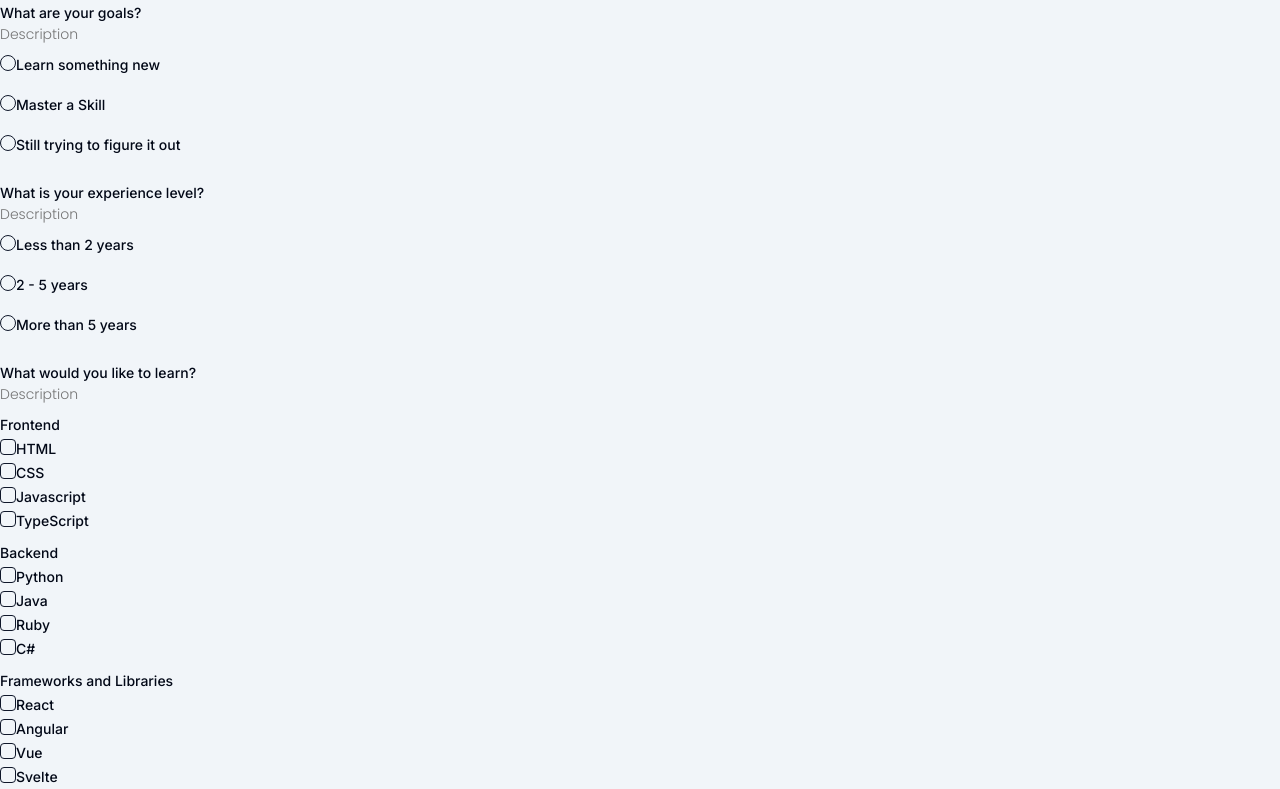
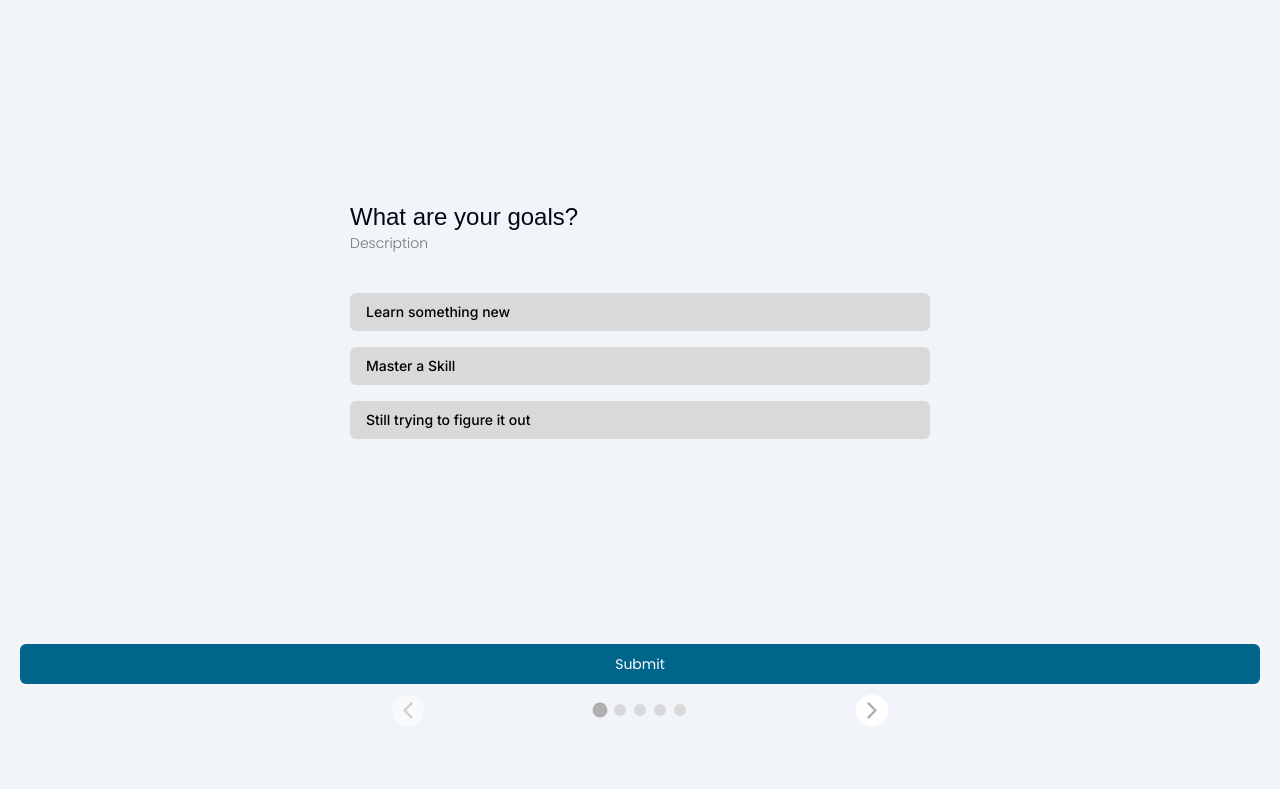
Before and after one commit to Software-Developer-Academy/mentor-match, a Next.js app: page /account-questionnaire in a window 1280 px wide. Shown: the top 789 px of the page. Built offline with nearby package versions, Linux system fonts and the light colour scheme; a web font is replaced by a local one.

Commit message:
Style form based on UI design

```diff
--- a/src/app/account-questionnaire/question-form.tsx
+++ b/src/app/account-questionnaire/question-form.tsx
@@ -30,6 +30,14 @@ import {
   SelectTrigger,
   SelectValue,
 } from "@/components/ui/select"
+import {
+  Carousel,
+  CarouselContent,
+  CarouselDots,
+  CarouselItem,
+  CarouselNext,
+  CarouselPrevious,
+} from "@/components/ui/carousel";
 
 import { signupQuestions } from "@/data/signup-questions"
 
@@ -58,6 +66,8 @@ const QuestionForm = () => {
   const onSubmit = (values: z.infer<typeof formSchema>) => console.log(JSON.stringify(values));
 
   return (
+    <div className="w-full max-h-screen p-5">
+      <Carousel className="pb-5">
         <Form {...form}>
           <form
             className="flex flex-col gap-6 w-full"
@@ -65,16 +75,17 @@ const QuestionForm = () => {
             onSubmit={form.handleSubmit(onSubmit)}
             noValidate
           >
+            <CarouselContent className="max-h-[75dvh]">
               {signupQuestions.map((question, index) => (
+                <CarouselItem key={index} className="overflow-y-auto flex justify-center">
                   <FormField
-            key={index}
                     control={form.control}
                     name={question.id as "q1" | "q2" | "q3" | "q4" | "q5"}
                     render={({ field }) => (
-              <FormItem>
+                      <FormItem className="p-5 w-1/2 my-auto">
                         <div>
-                  <FormLabel>{question.question}</FormLabel>
-                  <FormDescription>Description</FormDescription>
+                          <FormLabel><h5 className="text-2xl font-normal">{question.question}</h5></FormLabel>
+                          <FormDescription className="mb-10">Description</FormDescription>
                         </div>
                         <FormControl>
                           <>
@@ -83,11 +94,16 @@ const QuestionForm = () => {
                                 onValueChange={field.onChange}
                               >
                                 {question.options.map((option, index) => (
-                          <FormItem key={index}>
+                                  <FormItem
+                                    key={index}
+                                    className="bg-[#d9d9d9] rounded-md transition-colors duration-300 hover:bg-secondary hover:text-black checked:bg-secondary checked:text-black checked:border-transparent focus:outline-none focus:ring-2 focus:ring-offset-2 focus:ring-secondary focus:ring-offset-white overflow-hidden"
+                                  >
                                     <FormControl>
-                              <RadioGroupItem value={'value' in option ? option.value : ""} />
+                                      <RadioGroupItem value={'value' in option ? option.value : ""} className="peer hidden"/>
                                     </FormControl>
-                            <FormLabel>
+                                    <FormLabel
+                                      className="!mt-0 py-3 px-4 w-full block text-black cursor-pointer peer-checked:bg-secondary peer-checked:text-black peer-checked:border-transparent peer-aria-checked:bg-secondary peer-aria-checked:text-black peer-aria-checked:border-transparent"
+                                    >
                                       {'value' in option ? option.value : ""}
                                     </FormLabel>
                                   </FormItem>
@@ -95,7 +111,7 @@ const QuestionForm = () => {
                               </RadioGroup>
                             )}
                             {question.type === "checkbox" && (
-                      <>
+                              <div className="grid grid-cols-1 gap-5">
                                 {question.options.map((option, index) => (
                                   <div key={index}>
                                     <div>
@@ -108,7 +124,10 @@ const QuestionForm = () => {
                                         name={question.id as "q1" | "q2" | "q3" | "q4" | "q5"}
                                         render={({ field }) => {
                                           return (
-                                    <FormItem key={index}>
+                                            <FormItem
+                                              key={index}
+                                              className="inline-flex m-2 ml-0 bg-[#d9d9d9] text-black rounded-md cursor-pointer transition-colors duration-300 hover:bg-secondary hover:text-black checked:bg-secondary checked:text-black checked:border-transparent focus:outline-none focus:ring-2 focus:ring-offset-2 focus:ring-secondary focus:ring-offset-white overflow-hidden"
+                                            >
                                               <FormControl>
                                                 <Checkbox
                                                   {...field}
@@ -120,9 +139,10 @@ const QuestionForm = () => {
                                                       ? field.onChange([...(Array.isArray(field.value) ? field.value : []), item.value])
                                                       : field.onChange(Array.isArray(field.value) ? field.value.filter((value) => value !== item.value) : [])
                                                   }}
+                                                  className="hidden"
                                                 />
                                               </FormControl>
-                                      <FormLabel>
+                                              <FormLabel className="!mt-0 py-2 px-4 peer-aria-checked:bg-secondary peer-aria-checked:text-black peer-aria-checked:border-transparent peer-checked:bg-secondary peer-checked:text-black peer-checked:border-transparent cursor-pointer">
                                                 {'value' in item ? item.value : ""}
                                               </FormLabel>
                                             </FormItem>
@@ -132,7 +152,7 @@ const QuestionForm = () => {
                                     )) : ""}
                                   </div>
                                 ))}
-                      </>
+                              </div>
                             )}
                             {question.type === "select" && (
                               <Select onValueChange={field.onChange}>
@@ -156,10 +176,17 @@ const QuestionForm = () => {
                       </FormItem>
                     )}
                   />
+                </CarouselItem>
               ))}
+            </CarouselContent>
             <Button type="submit">Submit</Button>
           </form>
         </Form>
+        <CarouselDots className="mt-5" />
+        <CarouselPrevious className="fill-slate-300" />
+        <CarouselNext />
+      </Carousel>
+    </div>
   )
 }
 
```
Lines whose indentation alone changed are shown as unchanged.
